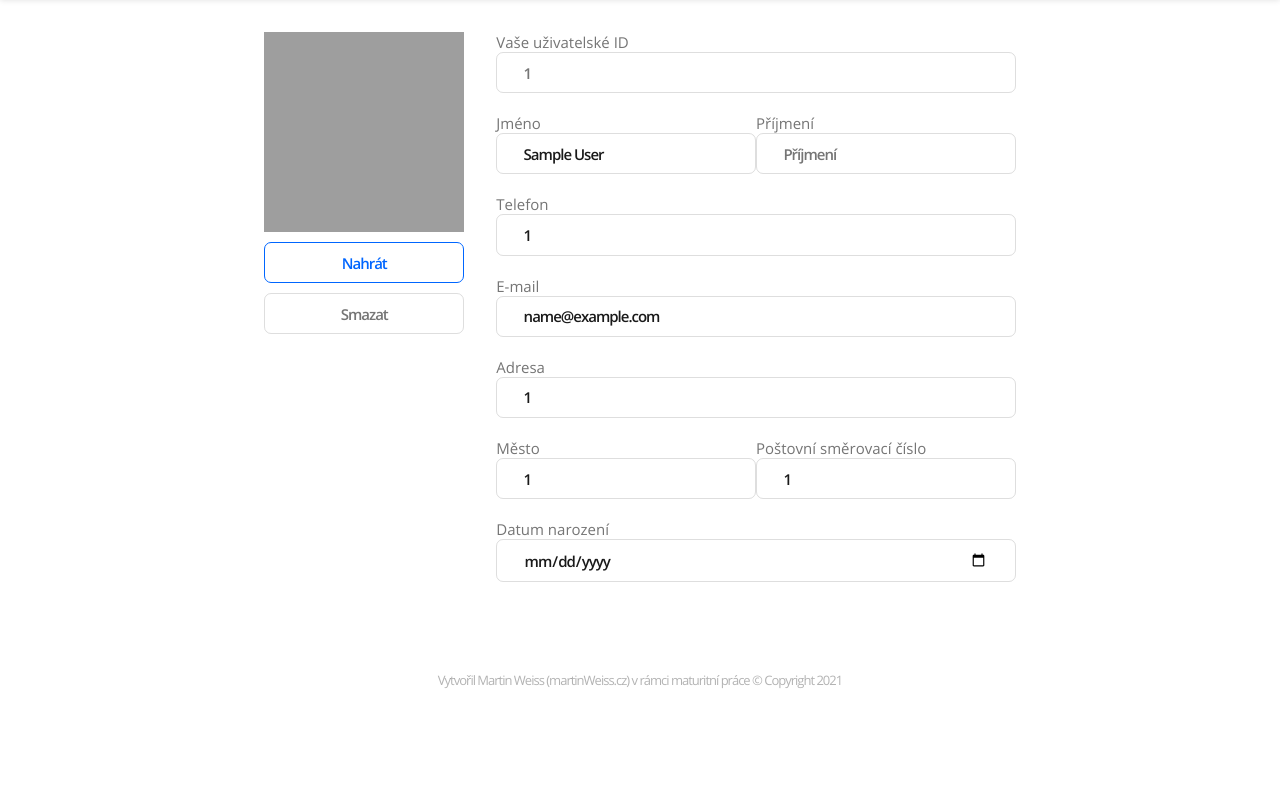
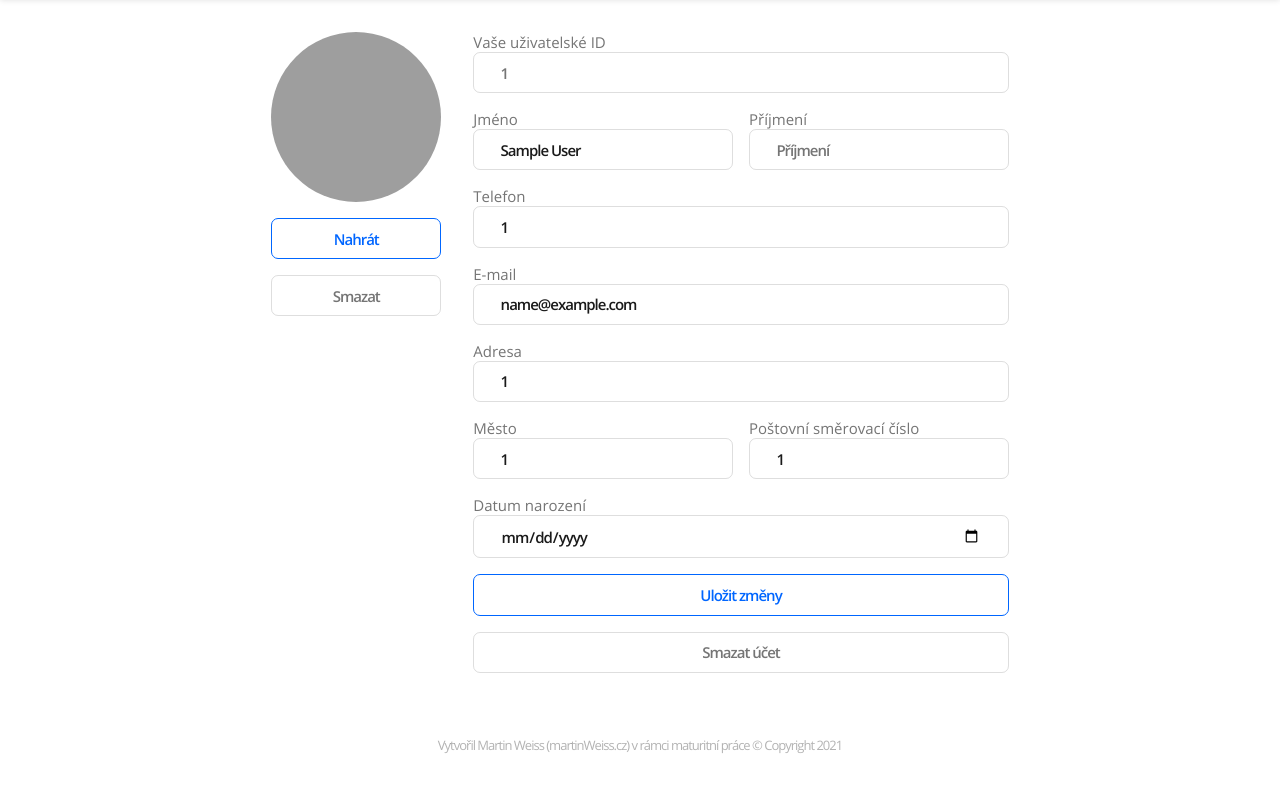
Before and after one commit to MartinWeiss01/foodist, a PHP site: page /profile/index.php in a window 1280 px wide. Shown: the part 80-865 px from the top of the page. Before the commit the page ends 768 px from the top, so only its background shows below. Run offline with PHP 8.4, Linux system fonts and the light colour scheme; the visitor is signed in with stand-in values (Sample User, id 1); data that the repository does not hold is empty; a stand-in replaces the project's code that opens the database connection; some libraries are stand-ins or nearby versions; some web fonts are replaced; grey boxes are pictures that could not be loaded.

Commit message:
Update Profile Settings Page

```diff
--- a/assets/css/profile.css
+++ b/assets/css/profile.css
@@ -15,13 +15,10 @@ footer {grid-area:footer}
 
 
 /* Custom */
-.profile-settings-tab {gap:20px}
-.profile-container {gap: 2rem}
-.profile-header {gap:10px}
-.profile-basic-img {
-    width:200px;
-    height:200px
-}
+.profile-container {gap:2rem}
+.profile-content, .group, .profile-header {gap:1rem}
+.profile-basic-img {width:170px;height:170px;border-radius:50%}
+
 
 .profile-controller:focus {outline:none}
 .profile-controller, .profile-controller:hover {transition:.15s}
@@ -43,7 +40,9 @@ input:disabled {
 }
 
 input:not([type]):focus,
-input[type="text"]:focus {
+input[type="text"]:focus,
+input[type="date"]:focus,
+input[type="password"]:focus {
     color:var(--save);border-color:var(--save)
 }
 
--- a/profile/index.php
+++ b/profile/index.php
@@ -72,20 +72,19 @@
                         <button class="profile-controller decline" data-role="button">Smazat</button>
                     </div>
 
-                    <div class="profile-content">
-                        <div class="flex profile-settings-tab">
+                    <div class="flex profile-content">
                         <div class="flex">
                             <label>Vaše uživatelské ID</label>
                             <input id="userID" class="profile-controller" placeholder="Vaše ID:" value="<?php echo $account->UID; ?>" disabled>
                         </div>
 
-                            <div class="flex row wrap">
-                                <div class="flex">
+                        <div class="flex row wrap group">
+                            <div class="flex grow">
                                 <label>Jméno</label>
                                 <input id="userFName" class="profile-controller" placeholder="Jméno" value="<?php echo $account->UFirstName; ?>" data-lookup-basic="true" data-basic-changed="false">
                             </div>
 
-                                <div class="flex">
+                            <div class="flex grow">
                                 <label>Příjmení</label>
                                 <input id="userLName" class="profile-controller" placeholder="Příjmení" value="<?php echo $account->ULastName; ?>" data-lookup-basic="true" data-basic-changed="false">
                             </div>
@@ -106,13 +105,13 @@
                                 <input id="userAddress" class="profile-controller" placeholder="Adresa pro doručení" value="<?php echo $account->UAddress; ?>" data-lookup-basic="true" data-basic-changed="false">
                             </div>
 
-                            <div class="flex row wrap">
-                                <div class="flex">
+                        <div class="flex row wrap group">
+                            <div class="flex grow">
                                 <label>Město</label>
                                 <input id="userCity" class="profile-controller" placeholder="Město" value="<?php echo $account->UCity; ?>" data-lookup-basic="true" data-basic-changed="false">
                             </div>
 
-                                <div class="flex">
+                            <div class="flex grow">
                                 <label>Poštovní směrovací číslo</label>
                                 <input id="userPC" class="profile-controller" placeholder="Poštovní směrovací číslo" value="<?php echo $account->UPostalCode; ?>" data-lookup-basic="true" data-basic-changed="false">
                             </div>
@@ -122,6 +121,13 @@
                             <label>Datum narození</label>
                             <input type="date" id="userBirth" class="profile-controller" placeholder="Poštovní směrovací číslo" value="<?php echo $account->UBirth; ?>" data-lookup-basic="true" data-basic-changed="false">
                         </div>
+
+                        <div class="flex">
+                            <button class="profile-controller save" data-role="button">Uložit změny</button>
+                        </div>
+
+                        <div class="flex">
+                            <button class="profile-controller decline" data-role="button">Smazat účet</button>
                         </div>
                     </div>
                 </div>
```
Lines whose indentation alone changed are shown as unchanged.
